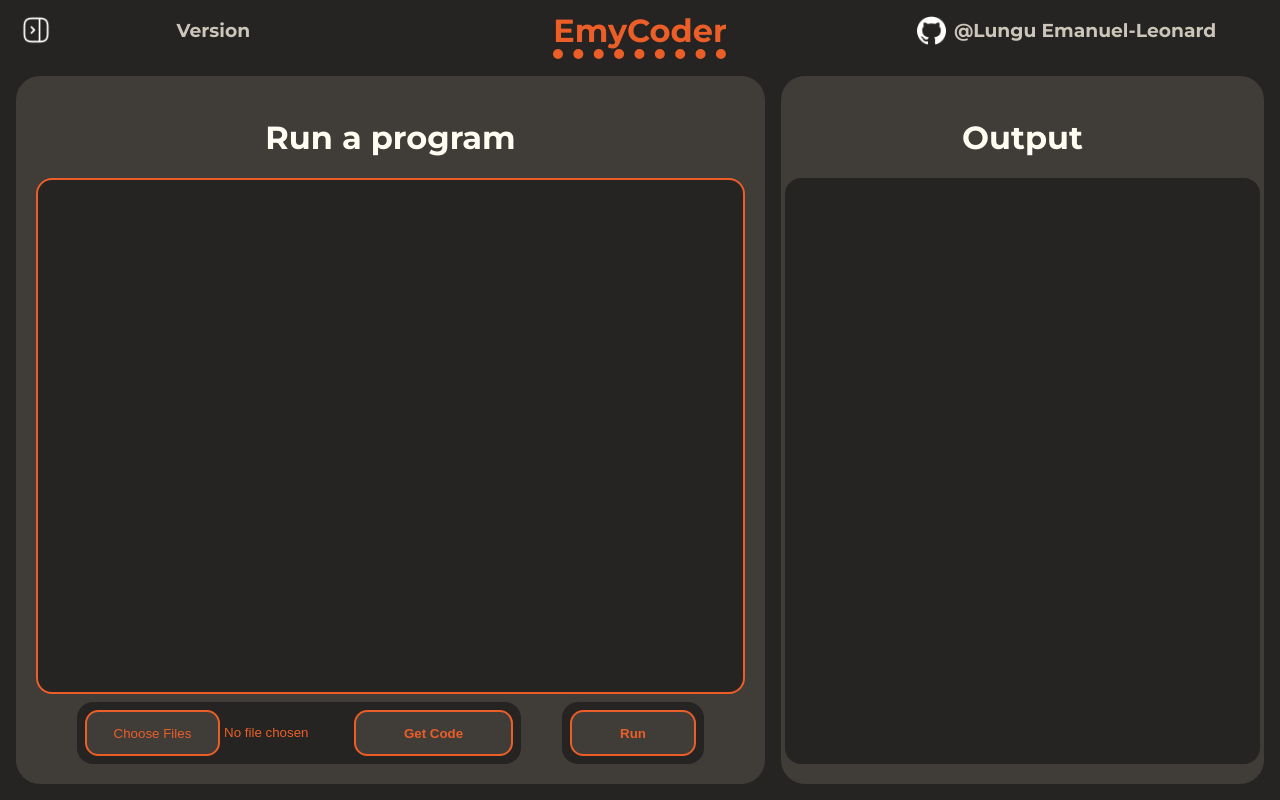
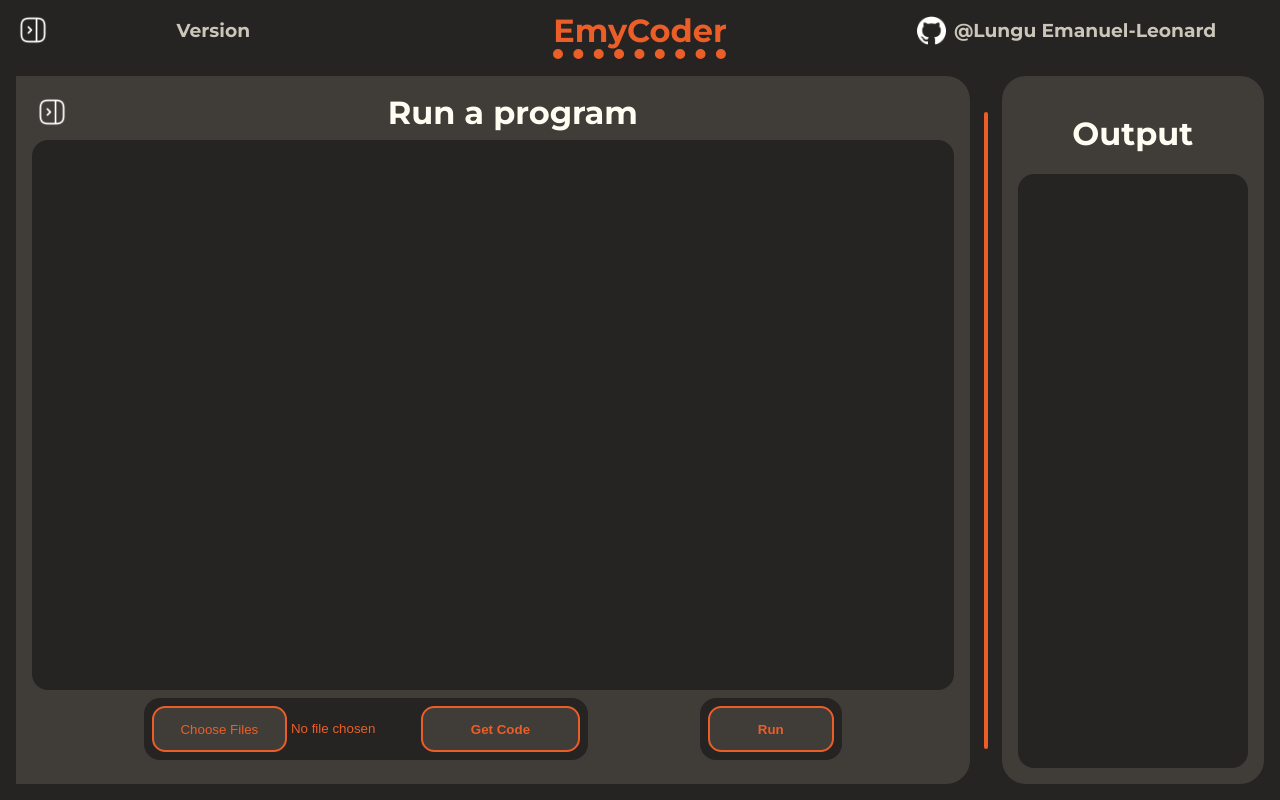
Before and after one commit to EmyLungu/EmyCoder, a FastAPI app: template app/templates/run.html in a window 1280 px wide. Run offline with FastAPI, Linux system fonts and the light colour scheme; the template is opened without the code that fills it, so the values that code supplies are empty; parts of the project's set-up code (start-up, migrations or seed data) failed here and were passed over.

Commit message:
LLM Chat Setup

```diff
--- /dev/null
+++ b/app/static/css/chat.css
@@ -0,0 +1,107 @@
+#chat {
+    flex: 0.5;
+    height: 100%;
+
+    background-color: var(--bg-ternary);
+    border-radius: 1.5em 0 0 1.5em;
+    padding: 1em;
+    box-sizing: border-box;
+
+    display: flex;
+    flex-direction: column;
+
+    transition: 0.5s ease-out;
+}
+
+#chat.hidden {
+    display: none;
+}
+
+#chat-bar {
+    margin-top: auto;
+    height: 4em;
+    display: flex;
+    flex-direction: row;
+    gap: 1em;
+}
+
+#input-chat {
+    border: 0;
+    background-color: var(--bg-primary);
+    font-size: 0.8em;
+}
+
+#send-chat-btn {
+    width: 2em;
+    height: 100%;
+    display: flex;
+    align-content: center;
+    justify-content: center;
+    align-items: center;
+    justify-items: center;
+    border: 0;
+}
+
+#send-chat-btn img {
+    display: block;
+    height: 1.5em;
+    width: 1.5em;
+    object-fit: contain;
+    filter: invert(1);
+}
+
+#chat-messages {
+    margin: 1em 0 2em 0;
+    display: flex;
+    flex-direction: column;
+    overflow-y: scroll;
+    gap: 1em;
+}
+
+.chat-message {
+    background-color: var(--bg-primary);
+    padding: 0.5em;
+    border-radius: 0.5em;
+    text-align: left;
+}
+
+.chat-theirs {
+    margin-right: auto;
+}
+
+.chat-mine {
+    margin-left: auto;
+}
+
+
+#open-chat-btn {
+    width: 3em;
+    height: 3em;
+    left: 1em;
+    border: 0;
+    border-radius: 12px;
+    background-color: transparent;
+    overflow: hidden;
+}
+
+#open-chat-btn:hover {
+    background-color: var(--bg-btn);
+    img {
+        filter: invert(0);
+    }
+}
+
+#open-chat-btn img {
+    display: block;
+    height: 100%;
+    width: 100%;
+    object-fit: contain;
+    filter: invert(1);
+    transition: 0.3s ease-out;
+}
+
+#open-chat-btn.direction {
+    img {
+        transform: rotate(180deg);
+    }
+}
--- a/app/static/css/code.css
+++ b/app/static/css/code.css
@@ -1,9 +1,9 @@
 #main {
-    gap: 1em;
     width: 100%;
     height: 100%;
     display: flex;
     flex-direction: row;
+    user-select: none;
 }
 
 #left, #right {
@@ -12,29 +12,68 @@
     background-color: var(--bg-primary);
     align-items: center;
     box-sizing: border-box;
-    padding: 20px;
-    border-radius: 24px;
+    padding: 1em;
+    border-radius: 1.5em;
 }
 
 #left {
-    flex: 8;
+    flex: 0.8;
+    display: flex;
+    flex-direction: column;
+    border-radius: 0 1.5em 1.5em 0;
 }
 
 #right {
-    flex: 2;
+    flex: 0.2;
     overflow-y: scroll;
     font-size: 10;
 }
 
-#input-code-nav {
+
+.resizer {
+    display: flex;
+    flex-direction: row;
+    cursor: col-resize;
+    width: 2em;
+    height: 90%;
+    justify-content: center;
+    margin: auto 0;
+}
+
+.resizer:hover .resizer-inner {
+    filter: brightness(150%);
+}
+
+.resizer-inner {
+    width: 0.25em;
+    height: 100%;
+    background-color: var(--bg-btn);
+    border-radius: 1em;
+}
+
+#resizer-chat .resizer-inner {
+    background-color: var(--bg-secondary);
+}
+
+#code-container {
+    flex: 0.5;
+    height: 100%;
+    display: flex;
+    flex-direction: column;
+    box-sizing: border-box;
+}
+
+.input-code-nav {
     display: flex;
     flex-direction: row;
     justify-content: space-evenly;
     align-items: center;
     width: 100%;
+    padding-bottom: 0.5em;
 }
 
 .input-title {
+    margin: 0;
     text-align: center;
     color: var(--color-primary);
     flex: 3;
@@ -66,7 +105,8 @@
 }
 
 
-#input-code {
+.text-input {
+    height: 100%;
     width: 100%;
     flex: 1;
     min-height: 0;
@@ -76,7 +116,8 @@
     resize: none;
     overflow-y: auto;
     background-color: var(--bg-secondary);
-    border: 2px solid var(--bg-btn);
+    border: 0;
+    box-sizing: border-box;
 
     font-size: 1em;
     font-family: "JetBrains Mono", monospace;
@@ -102,6 +143,8 @@
 }
 
 .output-label {
+    margin: 0;
+    padding-bottom: 0.25em;
     flex-grow: 1;
     align-content: center;
     color: var(--color-primary);
@@ -118,11 +161,15 @@
     padding: 1em;
     border-radius: 1em;
     background-color: var(--bg-secondary);
+    box-sizing: border-box;
+    user-select: text;
+    overflow-y: scroll;
 }
 
 .execution-output {
     color: var(--color-primary);
     font-size: 1em;
+    word-wrap: break-word;
 }
 
 #img-code {
--- a/app/static/css/navbar.css
+++ b/app/static/css/navbar.css
@@ -1,9 +1,8 @@
 #nav-bar {
+    flex: 0.05;
     display: flex;
     flex-direction: row;
     align-items: center;
-    /* justify-content: space-evenly; */
-    height: 8vh;
     text-align: center;
 }
 
@@ -42,9 +41,9 @@
 
 #sidebar-btn {
     position: absolute;
-    width: 40px;
-    height: 40px;
-    left: 16px;
+    width: 3em;
+    height: 3em;
+    left: 1em;
     border: 0;
     border-radius: 12px;
     background-color: transparent;
@@ -64,6 +63,7 @@
     width: 100%;
     object-fit: contain;
     filter: invert(1);
+    transition: 0.3s ease-out;
 }
 
 #sidebar {
@@ -81,6 +81,12 @@
 #sidebar.hidden {
     width: 0;
     padding: 0;
+}
+
+#sidebar-btn.direction {
+    img {
+        transform: rotate(180deg);
+    }
 }
 
 .sidebar-link {
--- a/app/static/css/styles.css
+++ b/app/static/css/styles.css
@@ -1,10 +1,10 @@
 :root {
     --bg-primary: #403D39;
     --bg-secondary: #252422;
+    --bg-ternary: #1b1a19;
     --bg-btn: #EB5E28;
     --color-primary: #FFFCF2;
     --color-secondary: #CCC5B9;
-
 }
 
 html, body {
@@ -44,10 +44,17 @@ html, body {
 }
 
 #main-content {
+    flex: 0.95;
     display: flex;
     flex-direction: row;
     width: 100%;
     height: 100%;
     padding: 16px;
     box-sizing: border-box;
+    overflow: hidden;
 }
+
+textarea:focus {
+    border: 0;
+    outline: 0;
+}
--- /dev/null
+++ b/app/static/js/resizer.js
@@ -0,0 +1,28 @@
+const container = document.getElementById('main');
+const leftPane = document.getElementById('left');
+const rightPane = document.getElementById('right');
+const resizer = document.getElementById('resizer-code');
+
+const mouseDownHandler = function (_e) {
+    document.addEventListener('mousemove', mouseMoveHandler);
+    document.addEventListener('mouseup', mouseUpHandler);
+};
+
+const mouseMoveHandler = function (e) {
+    const containerRect = container.getBoundingClientRect();
+    const relativeX = e.clientX - containerRect.left;
+    const leftFlex = relativeX / containerRect.width;
+    const rightFlex = 1 - leftFlex;
+
+    if (leftFlex > 0.2 && rightFlex > 0.2) {
+        leftPane.style.flex = leftFlex;
+        rightPane.style.flex = rightFlex;
+    }
+};
+
+const mouseUpHandler = function () {
+    document.removeEventListener('mousemove', mouseMoveHandler);
+    document.removeEventListener('mouseup', mouseUpHandler);
+}
+
+resizer.addEventListener('mousedown', mouseDownHandler);;
--- a/app/static/js/sidebar.js
+++ b/app/static/js/sidebar.js
@@ -3,4 +3,13 @@ const sidebar = document.getElementById('sidebar');
 
 sidebarBtn.addEventListener('click', () => {
     sidebar.classList.toggle('hidden');
+    sidebarBtn.classList.toggle('direction');
 })
+
+const openChatBtn = document.getElementById('open-chat-btn');
+const chat = document.getElementById('chat');
+
+openChatBtn.addEventListener('click', () => {
+    chat.classList.toggle('hidden');
+    openChatBtn.classList.toggle('direction');
+})
--- /dev/null
+++ b/app/templates/parts/chat.html
@@ -0,0 +1,29 @@
+<link href="{{ url_for('static', path='css/chat.css') }}" rel="stylesheet">
+
+<div id="chat" class="hidden">
+    <div class="input-code-nav">
+        <h1 class="input-title">Chat</h1>
+    </div>
+
+    <div id="chat-messages">
+        <span class="chat-message chat-theirs">Hello there i am a real LLM model</span>
+        <span class="chat-message chat-mine">Hello there i am a real user</span>
+        <span class="chat-message chat-theirs">Hello there i am a real LLM model</span>
+        <span class="chat-message chat-mine">Hello there i am a real user</span>
+        <span class="chat-message chat-theirs">Hello there i am a real LLM model</span>
+        <span class="chat-message chat-mine">Hello there i am a real user</span>
+        <span class="chat-message chat-theirs">Hello there i am a real LLM model</span>
+        <span class="chat-message chat-mine">Hello there i am a real user</span>
+        <span class="chat-message chat-theirs">Hello there i am a real LLM model</span>
+        <span class="chat-message chat-mine">Hello there i am a real user bla bla bla bla bla bla bla bla bla bla <bla><bla><bla><bla><bla><bla><bla><bla><bla><bla></bla></span>
+        <span class="chat-message chat-theirs">Hello there i am a real LLM model</span>
+        <span class="chat-message chat-mine">Hello there i am a real user</span>
+    </div>
+
+    <div id="chat-bar">
+        <textarea id="input-chat" placeholder="Ask something" class="text-input"></textarea>
+        <button id="send-chat-btn" class="model-btn" type="button">
+            <img src="/static/img/send.png" alt="" draggable="false" width="0" height="0">
+        </button>
+    </div>
+</div>
--- a/app/templates/run.html
+++ b/app/templates/run.html
@@ -6,20 +6,27 @@
 <link href="{{ url_for('static', path='css/code.css') }}" rel="stylesheet">
 
 <div id="main">
+    {% include "parts/chat.html" %}
+    <!-- <div id="resizer-chat" class="resizer"><div class="resizer-inner"></div></div> -->
     <div id="left">
-        <div id="input-code-nav">
+        <div class="input-code-nav">
+            <button id="open-chat-btn">
+                <img src="/static/img/sidebar.png" alt="" draggable="false" width="0" height="0">
+            </button>
             <h1 class="input-title">Run a program</h1>
         </div>
-        <textarea id="input-code"></textarea>
 
-        <div id="input-code-nav" style="margin-top: 0.5em;">
+        <textarea id="input-code" class="text-input"></textarea>
+
+        <div class="input-code-nav" style="margin-top: 0.5em;">
             {% include "parts/extract-code.html" %}
             <div class="btn-pannel">
                 <button id="run-btn" class="model-btn" type="button">Run</button>
             </div>
         </div>
     </div>
-    <div id="right" style="flex: 5">
+    <div id="resizer-code" class="resizer"><div class="resizer-inner"></div></div>
+    <div id="right">
         <h1>Output</h1>
         <div class="output-container">
             <h1 id="output" class="execution-output"></h1>
@@ -31,4 +38,5 @@
 <script type="module" src="{{ url_for('static', path='js/code-input.js') }}"></script>
 <script type="module" src="{{ url_for('static', path='js/run.js') }}"></script>
 <script type="module" src="{{ url_for('static', path='js/code-extractor.js') }}"></script>
+<script type="module" src="{{ url_for('static', path='js/resizer.js') }}"></script>
 {% endblock %}
```
Also changed, not shown: app/templates/lang-predict.html (+6 -3 lines), app/static/img/send.png (added).
